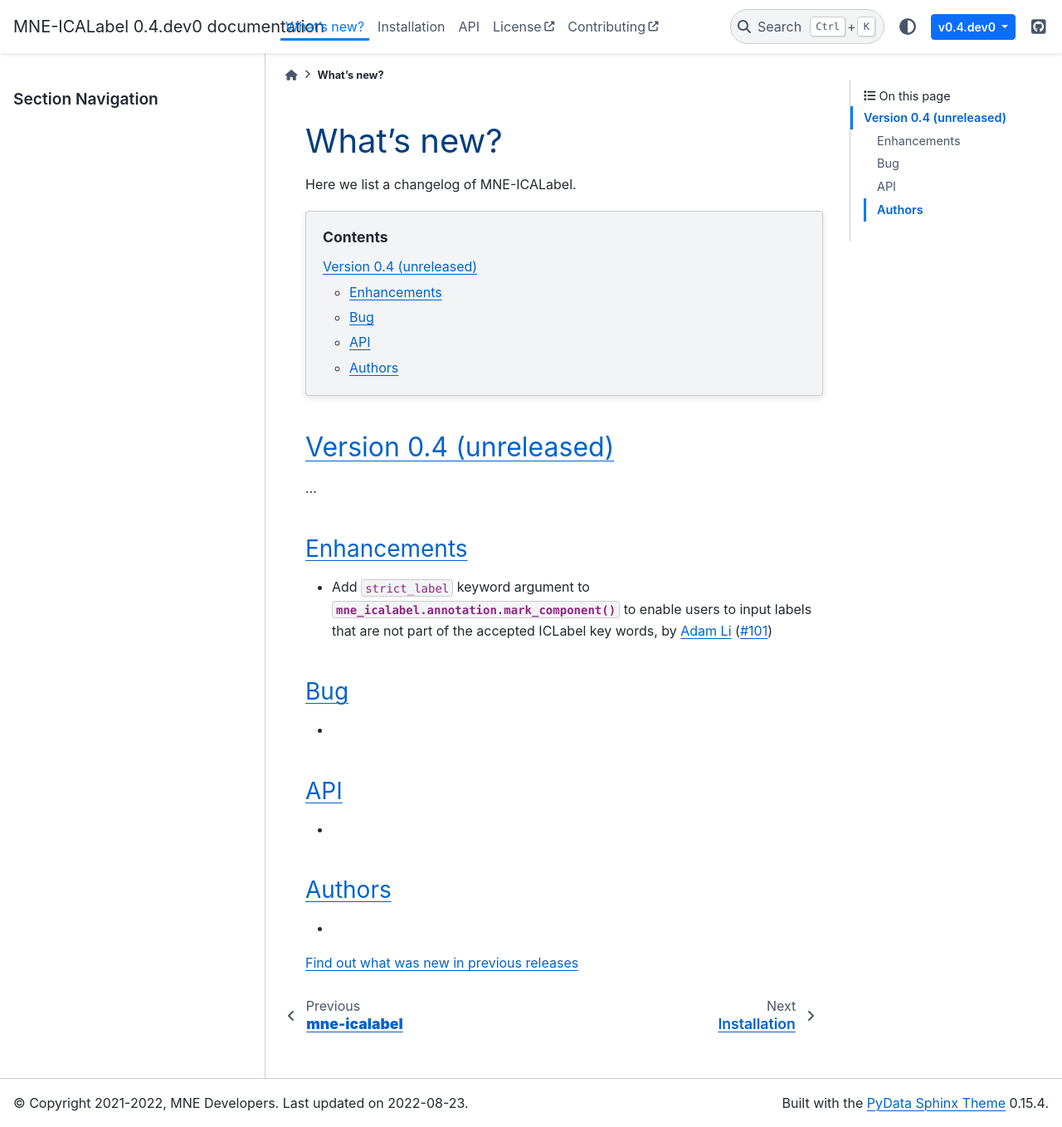
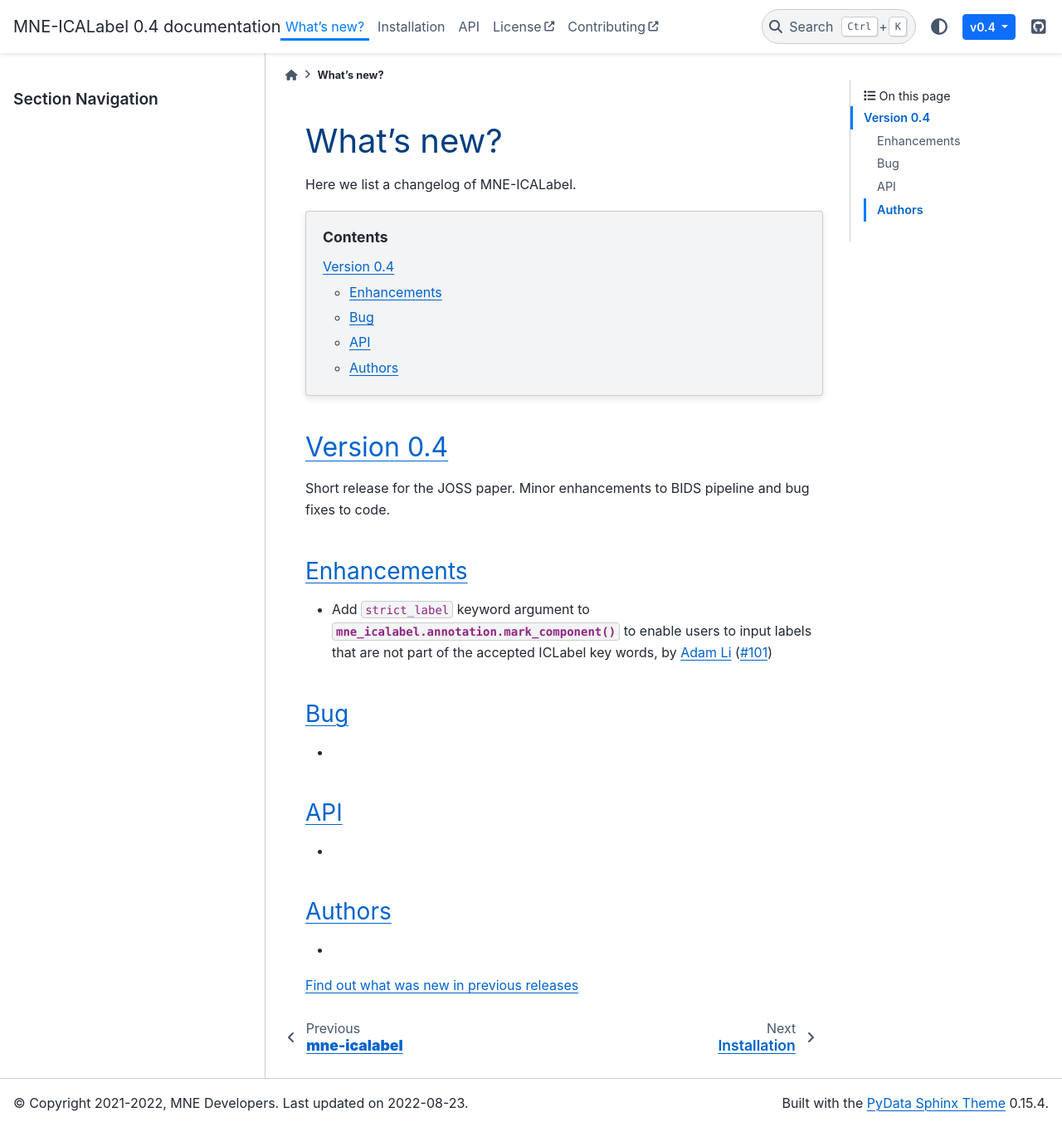
Before and after one commit to mne-tools/mne-icalabel, a Sphinx documentation site: the page built from doc/whats_new.rst, in a window 1280 px wide and 1358 px high. Shown: the whole window at 83% size. Built offline with Sphinx 7.4.7 and the PyData theme 0.15.4, drawn with Linux system fonts in a browser that asks for light colours; pages that are not in the unit, such as notebooks, are missing from menus; the version number is read from the project's files by our own code.

Commit message:
v0.4 release

```diff
--- a/doc/conf.py
+++ b/doc/conf.py
@@ -122,8 +122,9 @@ html_context = {
     "pygment_light_style": "tango",
     "pygment_dark_style": "native",
     "versions_dropdown": {
-        "dev": "v0.4 (devel)",
-        "stable": "v0.3",
+        "dev": "v0.5 (devel)",
+        "stable": "v0.4",
+        "v0.3": "v0.3",
         "v0.2": "v0.2",
         "v0.1": "v0.1",
     },
--- a/doc/whats_new.rst
+++ b/doc/whats_new.rst
@@ -16,10 +16,10 @@ Here we list a changelog of MNE-ICALabel.
 
 .. _current:
 
-Version 0.4 (unreleased)
-------------------------
+Version 0.4
+-----------
 
-...
+Short release for the JOSS paper. Minor enhancements to BIDS pipeline and bug fixes to code.
 
 Enhancements
 ~~~~~~~~~~~~
--- a/pyproject.toml
+++ b/pyproject.toml
@@ -4,7 +4,7 @@ build-backend = 'setuptools.build_meta'
 
 [project]
 name = 'mne-icalabel'
-version = "0.4.dev0"
+version = "0.4"
 description = 'MNE-ICALabel: Automatic labeling of ICA components from MEG, EEG and iEEG data with MNE.'
 readme = 'README.md'
 license = {file = 'LICENSE'}
```
